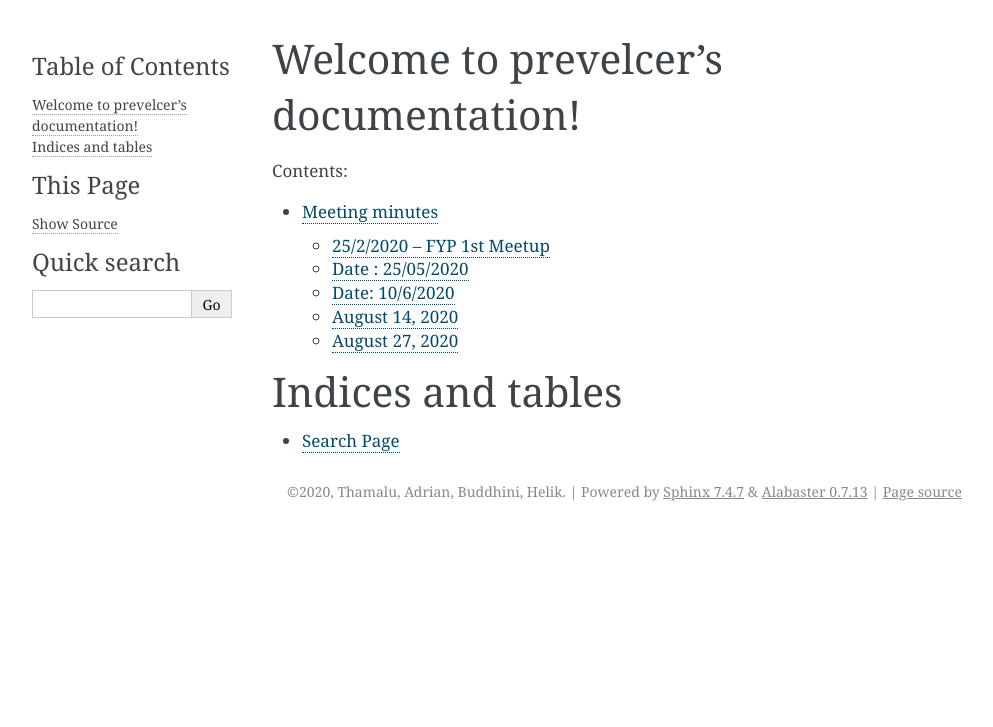
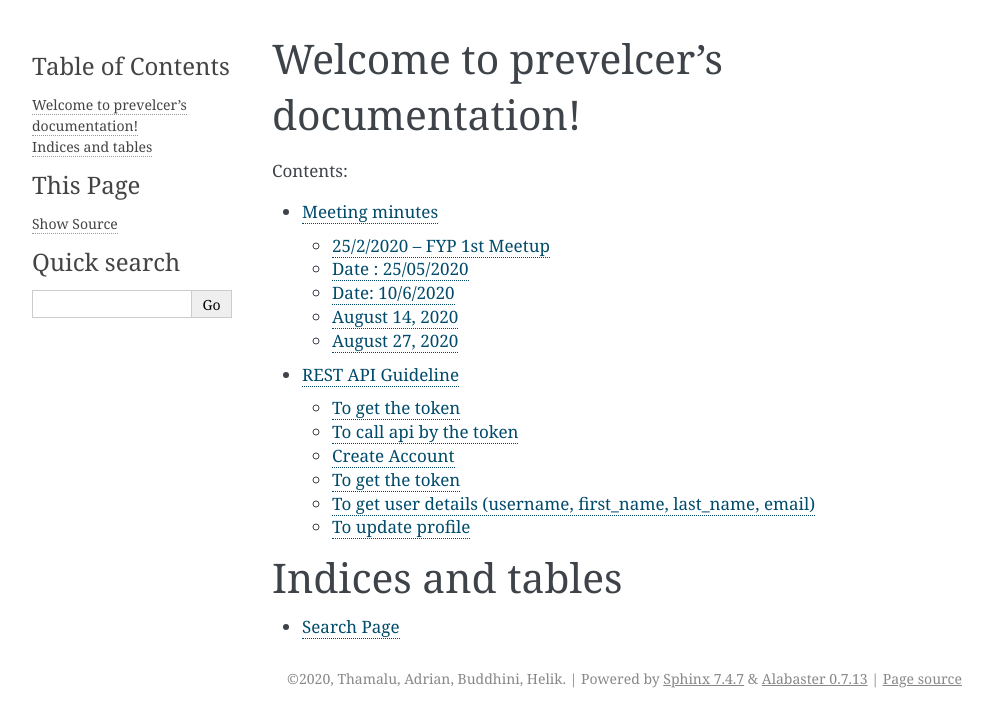
Before and after one commit to ThamaluM/prevelcer, a Sphinx documentation site: the page built from docs/source/index.rst, in a window 1280 px wide. Shown: the top 727 px of the page, without its empty margins (148-1141 px from the left). Built offline with Sphinx 7.4.7, drawn with Linux system fonts in a browser that asks for light colours.

Commit message:
Add api guideline to docs

```diff
--- /dev/null
+++ b/docs/source/api_guide/http_api.rst
@@ -0,0 +1,44 @@
+
+REST API Guideline
+============================
+
+To get the token
+---------------------
+
+    curl -X POST -d "username=<username>&password=<password>"  http://localhost:8000/api-token-auth/
+
+
+
+
+To call api by the token
+---------------------------------------
+
+    curl -X GET http://localhost:8000/api/user/ -H "Authorization:Token 4d9c1fd4fa73e4cdff424c6b33d70ea894b7e2d5"
+
+    curl -X POST http://localhost:8000/api/user/ -H "Authorization:Token 4d9c1fd4fa73e4cdff424c6b33d70ea894b7e2d5"
+
+
+
+Create Account
+-------------------------
+
+    curl -X POST -d "username=<username>&password=<password>&email=<email>" localhost:8000/api/register/
+
+
+To get the token
+-------------------------
+
+    curl -X POST -d "username=decaprio&password=titanicbestactor" localhost:8000/api-token-auth/
+
+To get user details (username, first_name, last_name, email)
+-----------------------------------------------------------------
+
+    curl -X GET http://localhost:8000/api/user/ -H "Authorization:Token <Token>"
+
+To update profile
+---------------------------
+
+curl -X POST http://localhost:8000/api/profile/ -H "Authorization:Token <Token>" -d "phone_number=<phone_number>&fcm_token=<fcm>&role=<role>"
+
+
+(role: 1,2,3)
--- a/docs/source/index.rst
+++ b/docs/source/index.rst
@@ -11,6 +11,7 @@ Welcome to prevelcer's documentation!
    :caption: Contents:
 
    minutes
+   api_guide/http_api
 
 
 
```
Also changed, not shown: 10 other files.
